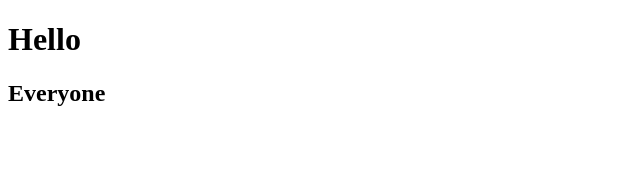
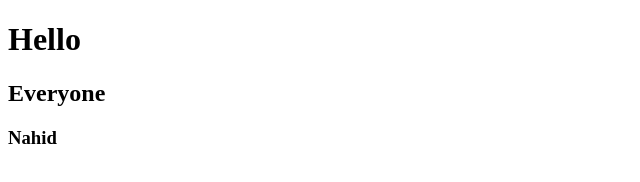
Before and after one commit to Nahid-ul-Islam/my-first-repo, a plain HTML site: page index.html in a window 1280 px wide. Shown: the full height of the page, 0-640 px from the left. Drawn offline with Linux system fonts and the light colour scheme.

Commit message:
5th commit

```diff
--- a/index.html
+++ b/index.html
@@ -9,5 +9,6 @@
 <body>
     <h1>Hello</h1>
     <h2>Everyone</h2>
+    <h3>Nahid</h3>
 </body>
 </html>
```
